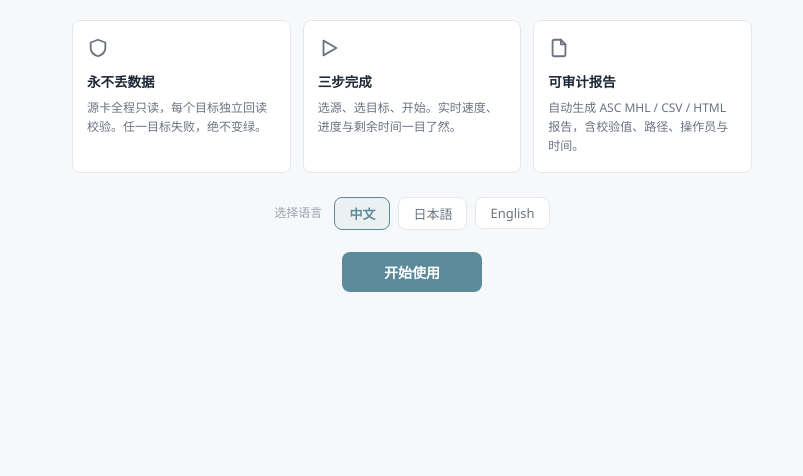
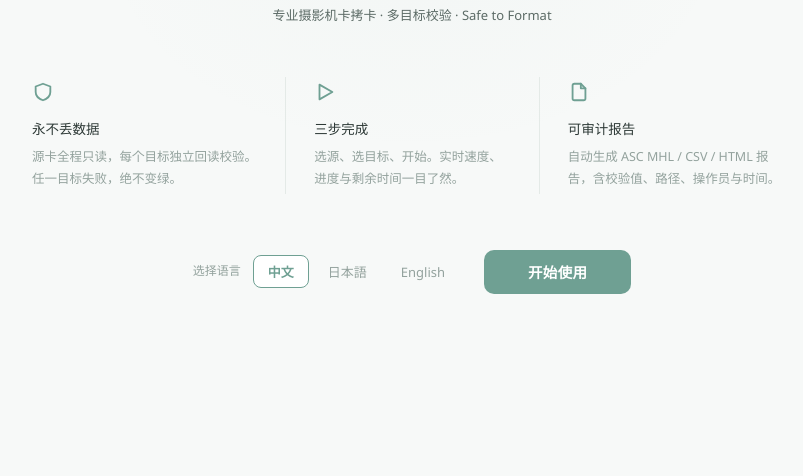
Before and after one commit to Zhonking/eCOPY, an Electron app: page public/index.html in a window 1280 px wide. Shown: the part 324-800 px from the top of the page, without its empty margins (228-1031 px from the left). Drawn offline with Linux system fonts and the light colour scheme; no server answers.

Commit message:
feat: 欢迎页重设计 — 无印良品/Apple 式克制（文案与功能不变）
- 全页微青暖白 #F7F9F8 + 标题后方 3% 青瓷绿径向光晕；唯一主色 #6FA093
- 全新几何线条 Logo（圆角方框+对勾纯描边）置于 300 细体/48px/宽字距字标上方
- 三项特性去卡片框：一行三列极简排版，列间 1px #E4EAE7 竖线
- 语言切换弱化为分段控件（白底+主色描边选中），与 44px 主色开始按钮同排
- 去全部阴影/渐变/描边卡片；缓存号 v45；版本 2.2.1

```diff
--- a/package.json
+++ b/package.json
@@ -1,6 +1,6 @@
 {
   "name": "ecopy",
-  "version": "2.2.0",
+  "version": "2.2.1",
   "description": "eCOPY — professional camera-card offload, with multi-target verification and Safe-to-Format",
   "type": "module",
   "main": "electron/main.cjs",
--- a/public/css/app.css
+++ b/public/css/app.css
@@ -692,39 +692,65 @@ table.data-table { width: 100%; border-collapse: collapse; }
 .splash.out { opacity: 0; pointer-events: none; }
 
 /* ================= First-run onboarding ================= */
+/* MUJI/Apple-quiet: one celadon accent (#6FA093), frameless feature row,
+   generous whitespace, no cards/shadows/gradients (the 3% accent radial
+   behind the title is the one sanctioned wash). */
 .onboard {
   position: fixed; inset: 0; z-index: 9998;
   display: flex; align-items: center; justify-content: center;
-  background: var(--bg);
+  background: #f7f9f8;
   opacity: 0; transition: opacity .3s ease;
+}
+/* Soft accent halo behind the headline (3% wash) */
+.onboard::before {
+  content: ''; position: absolute; inset: 0; pointer-events: none;
+  background: radial-gradient(460px 320px at 50% 32%, rgba(111, 160, 147, 0.03), transparent 70%);
 }
 .onboard.in { opacity: 1; }
 .onboard.out { opacity: 0; pointer-events: none; }
-.onboard-card { width: min(680px, 92vw); text-align: center; }
-.onboard-logo { display: block; margin: 0 auto 14px; }
-.onboard-welcome { font-size: 13px; letter-spacing: 0.28em; color: var(--text-faint); }
-.onboard-brand { font-size: 38px; font-weight: 600; letter-spacing: 0.02em; color: var(--heading); margin-top: 6px; }
-.onboard-tagline { margin-top: 12px; font-size: 13px; color: var(--text-dim); }
-.onboard-feats { display: grid; grid-template-columns: repeat(3, 1fr); gap: 12px; margin: 28px 0 24px; }
-.onboard-feat { background: var(--surface); border: 1px solid var(--border); border-radius: var(--radius); padding: 16px 14px; text-align: left; }
-.onboard-feat svg { color: var(--text-dim); margin-bottom: 8px; }
-.onboard-feat .of-t { font-size: 13.5px; font-weight: 600; color: var(--heading); margin-bottom: 5px; }
-.onboard-feat .of-b { font-size: 12px; line-height: 1.6; color: var(--text-dim); }
-.onboard-lang { display: flex; gap: 8px; justify-content: center; align-items: center; margin-bottom: 22px; }
-.onboard-lang .ol-label { font-size: 12px; color: var(--text-faint); margin-right: 4px; }
+.onboard-card { width: min(760px, 92vw); text-align: center; position: relative; }
+.onboard-logo { display: block; margin: 0 auto 24px; }
+.onboard-welcome { font-size: 12px; letter-spacing: 0.32em; color: #93a29d; }
+/* Thin, wide-tracked wordmark — the quiet hero */
+.onboard-brand {
+  font-size: 48px; font-weight: 300; letter-spacing: 0.14em;
+  color: #2e3a37; margin-top: 14px;
+}
+.onboard-tagline { margin-top: 16px; font-size: 13px; color: #5c6b66; }
+/* Frameless three-column feature row with hairline separators */
+.onboard-feats {
+  display: grid; grid-template-columns: repeat(3, 1fr);
+  margin: 52px 0 0;
+}
+.onboard-feat { padding: 4px 28px; text-align: left; }
+.onboard-feat:first-child { padding-left: 0; }
+.onboard-feat + .onboard-feat { border-left: 1px solid #e4eae7; }
+.onboard-feat:last-child { padding-right: 0; }
+.onboard-feat svg { color: #6fa093; margin-bottom: 10px; }
+.onboard-feat .of-t { font-size: 13.5px; font-weight: 500; color: #2e3a37; margin-bottom: 6px; }
+.onboard-feat .of-b { font-size: 12.5px; line-height: 1.75; color: #93a29d; }
+/* Bottom row: weakened segmented language control + the single CTA */
+.onboard-foot {
+  display: flex; align-items: center; justify-content: center; gap: 24px;
+  margin-top: 56px;
+}
+.onboard-lang { display: flex; gap: 4px; align-items: center; margin: 0; }
+.onboard-lang .ol-label { font-size: 12px; color: #93a29d; margin-right: 8px; }
 .onboard-lang button {
-  padding: 6px 14px; border-radius: var(--radius-sm); cursor: pointer; font-size: 13px;
-  background: var(--surface); border: 1px solid var(--border); color: var(--text-dim); transition: border-color .12s, color .12s;
+  padding: 6px 14px; border-radius: 8px; cursor: pointer; font-size: 13px;
+  background: transparent; border: 1px solid transparent; color: #93a29d;
+  transition: color .12s, background .12s, border-color .12s;
 }
-.onboard-lang button:hover { border-color: var(--accent); color: var(--text); }
-.onboard-lang button.sel { background: var(--accent-soft); border-color: var(--accent); color: var(--accent); font-weight: 600; }
+.onboard-lang button:hover { color: #5c6b66; }
+.onboard-lang button.sel { background: #ffffff; border-color: #6fa093; color: #6fa093; font-weight: 600; }
 .onboard-start {
-  padding: 10px 42px; border-radius: var(--radius-sm); border: 0; cursor: pointer;
-  font-size: 14px; font-weight: 600;
-  background: var(--accent); color: #ffffff;
+  height: 44px; padding: 0 44px; border-radius: 10px; border: 0; cursor: pointer;
+  font-size: 14.5px; font-weight: 600; letter-spacing: 0.02em;
+  background: #6fa093; color: #ffffff;
+  box-shadow: none;
   transition: background .12s;
 }
-.onboard-start:hover { background: var(--accent-hover); }
+.onboard-start:hover { background: #669387; }
 
 /* ================= Copy progress panel (ring) ================= */
 /* A calm ring in the single accent colour; percentage centered. */
--- a/public/js/app.js
+++ b/public/js/app.js
@@ -1,12 +1,12 @@
 // eCOPY app bootstrap: splash, onboarding, i18n, routing, SSE, palette, notifications.
-import { h, icon, clear, toast, getToastHistory, markAllRead, openModal, openDrawer } from './lib.js?v=44';
-import { api } from './api.js?v=44';
-import { renderWizard, resetWizard } from './wizard.js?v=44';
-import { renderJobs } from './joblist.js?v=44';
-import { renderJob, destroyWarp } from './jobview.js?v=44';
-import { renderDisks } from './disksview.js?v=44';
-import { renderSettings } from './settingsview.js?v=44';
-import { t, setLang, LANG_OPTIONS } from './i18n.js?v=44';
+import { h, icon, clear, toast, getToastHistory, markAllRead, openModal, openDrawer } from './lib.js?v=45';
+import { api } from './api.js?v=45';
+import { renderWizard, resetWizard } from './wizard.js?v=45';
+import { renderJobs } from './joblist.js?v=45';
+import { renderJob, destroyWarp } from './jobview.js?v=45';
+import { renderDisks } from './disksview.js?v=45';
+import { renderSettings } from './settingsview.js?v=45';
+import { t, setLang, LANG_OPTIONS } from './i18n.js?v=45';
 
 const appState = { settings: {}, volumes: [], physical: [], jobs: [] };
 window.__appState = appState;
@@ -168,7 +168,8 @@ function showOnboarding() {
 
   function buildCard() {
     return h('div', { class: 'onboard-card' }, [
-      h('svg', { class: 'onboard-logo', width: '64', height: '64', viewBox: '0 0 32 32', html: "<rect width='32' height='32' rx='7' fill='#5b8a9a'/><path d='M9 16l5 5 9-11' stroke='#ffffff' stroke-width='3.4' fill='none' stroke-linecap='round' stroke-linejoin='round'/>" }),
+      // Geometric line-style mark: rounded square + check, accent stroke only
+      h('svg', { class: 'onboard-logo', width: '72', height: '72', viewBox: '0 0 32 32', html: "<rect x='2.5' y='2.5' width='27' height='27' rx='8' fill='none' stroke='#6FA093' stroke-width='2.2'/><path d='M10 16.5l4.3 4.3L22.5 11' stroke='#6FA093' stroke-width='2.6' fill='none' stroke-linecap='round' stroke-linejoin='round'/>" }),
       h('div', { class: 'onboard-welcome' }, t('onb.welcome')),
       h('div', { class: 'onboard-brand' }, 'eCOPY'),
       h('div', { class: 'onboard-tagline' }, t('onb.tagline')),
@@ -179,6 +180,7 @@ function showOnboarding() {
           h('div', { class: 'of-b' }, t(bk))
         ])
       )),
+      h('div', { class: 'onboard-foot' }, [
         langRow,
         h('button', {
           class: 'onboard-start',
@@ -190,6 +192,7 @@ function showOnboarding() {
             route();
           }
         }, t('onb.start'))
+      ])
     ]);
   }
 
--- a/public/js/browser.js
+++ b/public/js/browser.js
@@ -1,7 +1,7 @@
 // Server-side folder browser (drawer). Used for sources & targets.
-import { h, icon, openDrawer } from './lib.js?v=44';
-import { api } from './api.js?v=44';
-import { t } from './i18n.js?v=44';
+import { h, icon, openDrawer } from './lib.js?v=45';
+import { api } from './api.js?v=45';
+import { t } from './i18n.js?v=45';
 
 export async function openPathBrowser({ title = t('br.selectFolder'), onSelect, startDir, volumes = [] }) {
   let curDir = startDir || (volumes[0]?.path) || osHome();
--- a/public/js/disksview.js
+++ b/public/js/disksview.js
@@ -1,7 +1,7 @@
 // Disks & volumes view with space bars and physical health.
-import { h, icon, clear, formatBytes, toast, protocolLabel, matchPhysicalForVolume } from './lib.js?v=44';
-import { api } from './api.js?v=44';
-import { t } from './i18n.js?v=44';
+import { h, icon, clear, formatBytes, toast, protocolLabel, matchPhysicalForVolume } from './lib.js?v=45';
+import { api } from './api.js?v=45';
+import { t } from './i18n.js?v=45';
 
 export function renderDisks(mount, appState) {
   clear(mount);
--- a/public/js/joblist.js
+++ b/public/js/joblist.js
@@ -1,7 +1,7 @@
 // Jobs list view — history management (open, delete single, clear finished).
-import { h, icon, clear, formatBytes, toast, openModal } from './lib.js?v=44';
-import { api } from './api.js?v=44';
-import { t } from './i18n.js?v=44';
+import { h, icon, clear, formatBytes, toast, openModal } from './lib.js?v=45';
+import { api } from './api.js?v=45';
+import { t } from './i18n.js?v=45';
 
 const DELETABLE = (s) => s !== 'running' && s !== 'canceling';
 
--- a/public/js/jobview.js
+++ b/public/js/jobview.js
@@ -1,7 +1,7 @@
 // Job detail: per-source Safe gate, per-target legs, reports, logs.
-import { h, icon, clear, formatBytes, rate, eta, toast } from './lib.js?v=44';
-import { api } from './api.js?v=44';
-import { t } from './i18n.js?v=44';
+import { h, icon, clear, formatBytes, rate, eta, toast } from './lib.js?v=45';
+import { api } from './api.js?v=45';
+import { t } from './i18n.js?v=45';
 
 // Persistent progress panel across SSE redraws: the card element survives
 // redraws; only the phase/percent/bar/stats are updated in place. (The
--- a/public/js/settingsview.js
+++ b/public/js/settingsview.js
@@ -1,7 +1,7 @@
 // Settings view — saved inline, no modal dialogs.
-import { h, icon, clear, toast } from './lib.js?v=44';
-import { api } from './api.js?v=44';
-import { t, LANG_OPTIONS } from './i18n.js?v=44';
+import { h, icon, clear, toast } from './lib.js?v=45';
+import { api } from './api.js?v=45';
+import { t, LANG_OPTIONS } from './i18n.js?v=45';
 
 export function renderSettings(mount, appState) {
   clear(mount);
```
Also changed, not shown: RELEASE_NOTES.md (+35 -0 lines), public/index.html (+2 -2 lines), public/js/wizard.js (+4 -4 lines). Lines whose indentation alone changed are shown as unchanged.
